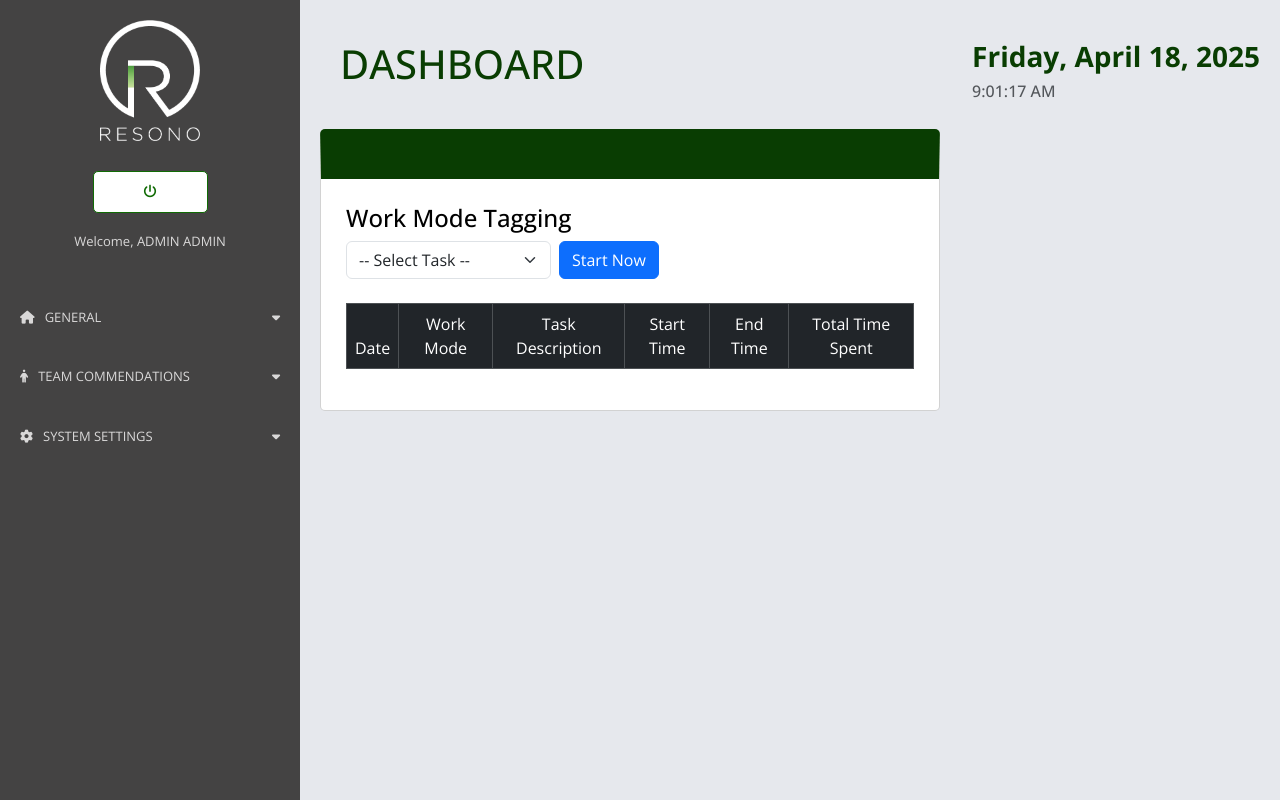
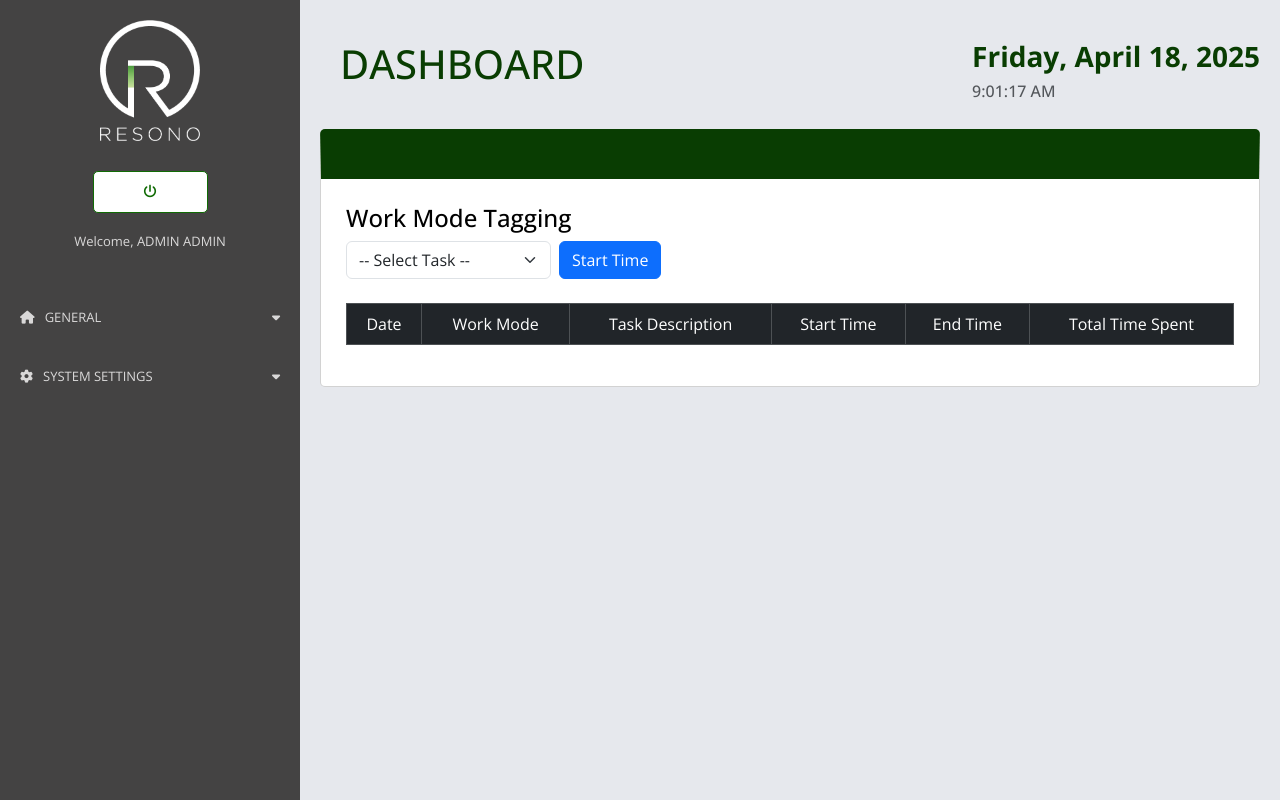
Before and after one commit to markgg33/rsn-wmt-php, a PHP site: page /adminDashboard.php in a window 1280 px wide. Run offline with PHP 8.4, Linux system fonts and the light colour scheme; lists and menus that the app fills with data are empty; some libraries are stand-ins or nearby versions.

Commit message:
checking

```diff
--- a/adminDashboard.php
+++ b/adminDashboard.php
@@ -46,20 +46,6 @@
                     </ul>
                 </li>
 
-                <!----TEAM COMMENDATIONS---->
-                <li>
-                    <a class="sidebar-dropdown d-flex justify-content-between align-items-center" data-bs-toggle="collapse" href="#teamMenu" role="button" aria-expanded="false" aria-controls="teamMenu">
-                        <span><i class="fa-solid fa-person"></i>TEAM COMMENDATIONS</span>
-                        <i class="fa-solid fa-caret-down"></i>
-                    </a>
-
-                    <ul class="collapse sidebar-submenu list-unstyled ps-3" id="teamMenu">
-                        <li class="sidebar-list-item" data-page="individualCom" onclick="changePage('teamConsolidate')">Consolidated Commendations by Value(Team)</li>
-                        <li class="sidebar-list-item" data-page="teamCom" onclick="changePage('teamTotalCom')">Total Commendations(Team)</li>
-                    </ul>
-                </li>
-                <!----TEAM COMMENDATIONS END---->
-
                 <!----SYSTEM SETTINGS---->
                 <li>
                     <a class="sidebar-dropdown d-flex justify-content-between align-items-center" data-bs-toggle="collapse" href="#systemSettingsmenu" role="button" aria-expanded="false" aria-controls="systemSettingsmenu">
@@ -105,7 +91,7 @@
                                 <option value="Away Break">Away Break</option>
                                 <option value="End Shift">End Shift</option>
                             </select>
-                            <button class="btn btn-primary" onclick="startTask()">Start Now</button>
+                            <button class="btn btn-primary" onclick="startTask()">Start Time</button>
                         </div>
                         <br>
                         <div class="table-responsive">
--- a/css/adminDashboard.css
+++ b/css/adminDashboard.css
@@ -174,7 +174,7 @@
 
   .rsn-main-cards {
     display: grid;
-    grid-template-columns: 2fr 1fr; /*ADJUST ACCORDING TO THE NUMBER OF CARDS*/
+    grid-template-columns: 1fr; /*ADJUST ACCORDING TO THE NUMBER OF CARDS*/
     gap: 10px;
     margin: 20px 0;
   }
```
